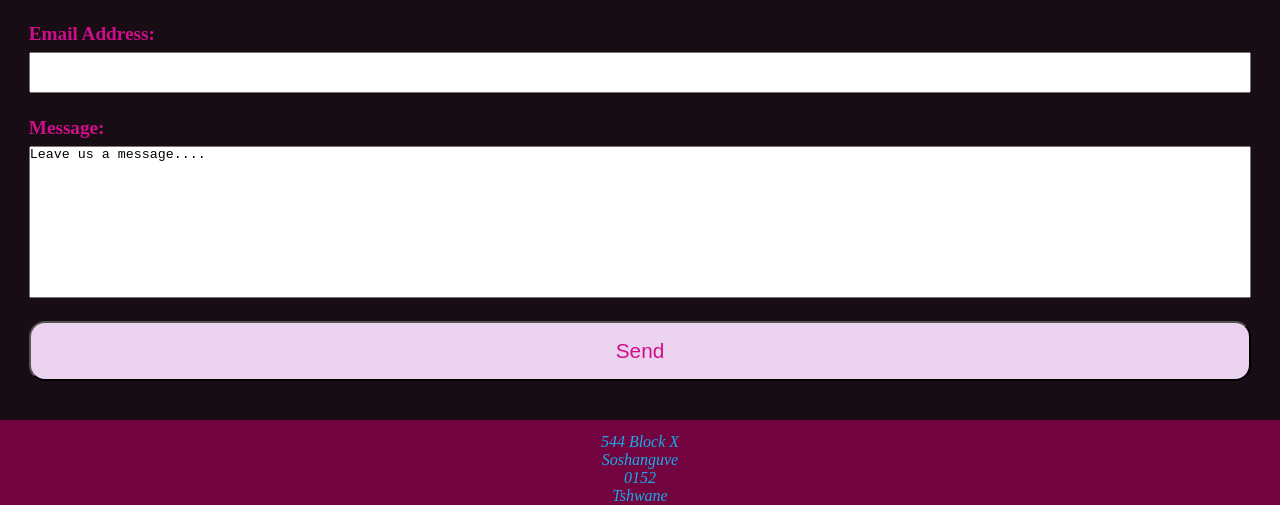
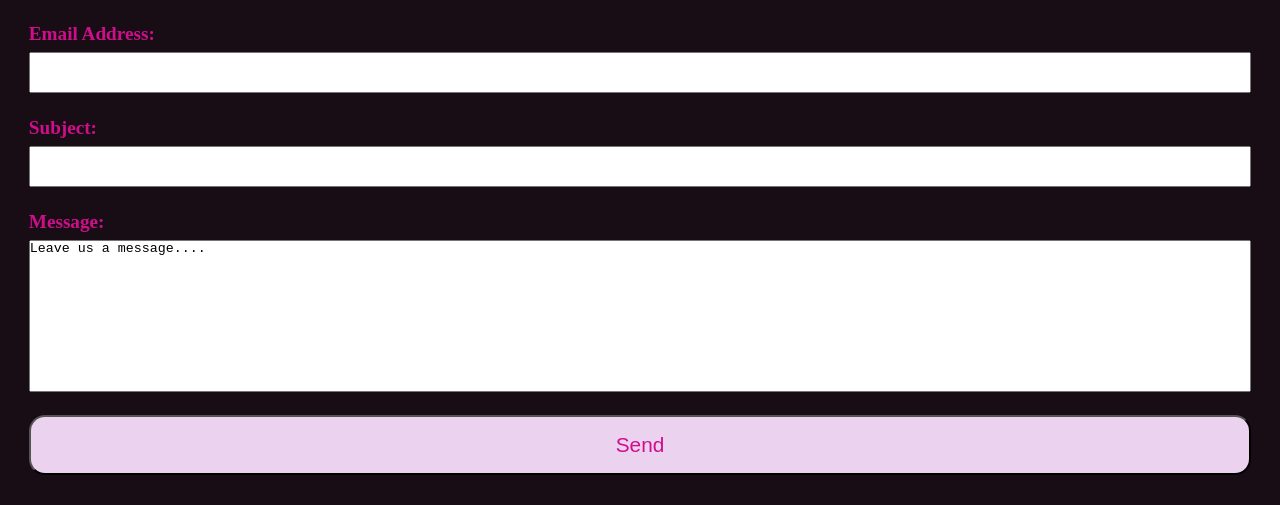
Before and after one commit to Djembeleza/club_website, a plain HTML site: page index.html in a window 1280 px wide. Shown: the part 1650-2155 px from the top of the page. Drawn offline with Linux system fonts and the light colour scheme.

Commit message:
Added subject input on contact form

```diff
--- a/index.html
+++ b/index.html
@@ -59,6 +59,10 @@
             <label for="email2">Email Address:</label>
             <input type="email" id="email2" required name="_replyto">
 
+            <label for="title">Subject:</label>
+            <input type="text" name="subject" id="title">
+
+
             <label for="message">Message:</label>
             <textarea name="message" id="message" cols="30" rows="10">Leave us a message....
             </textarea>
```
